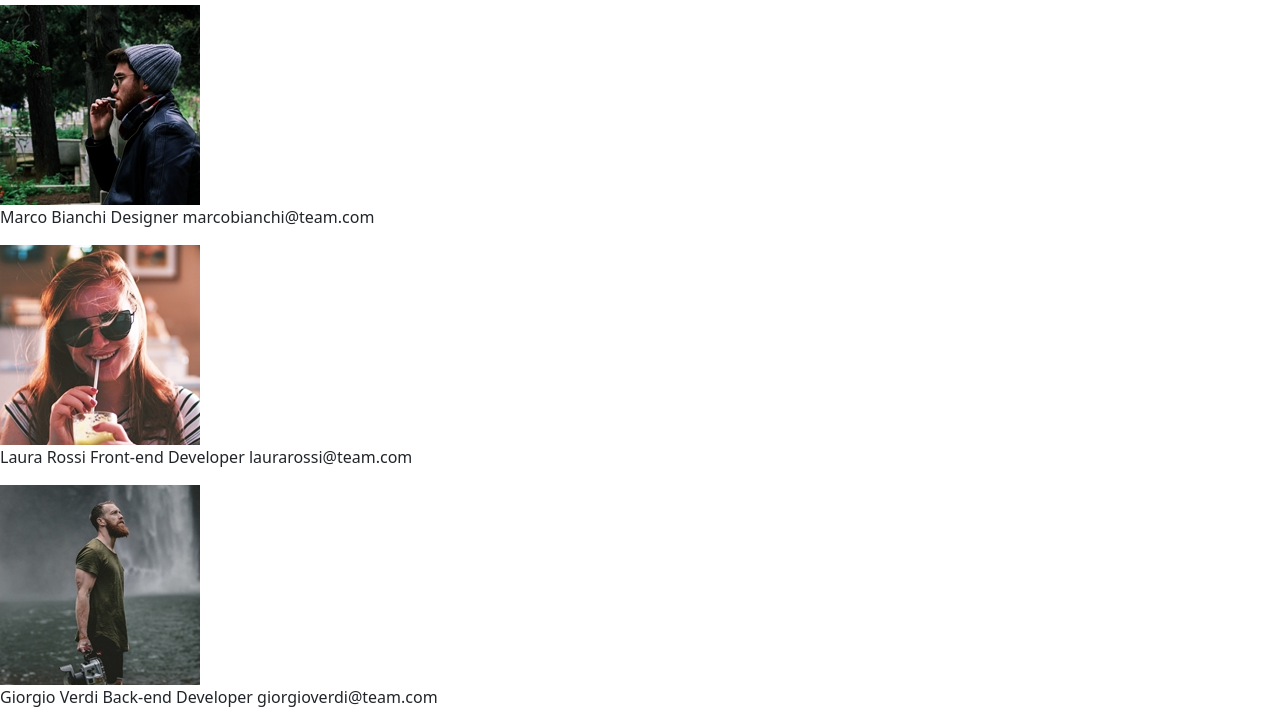
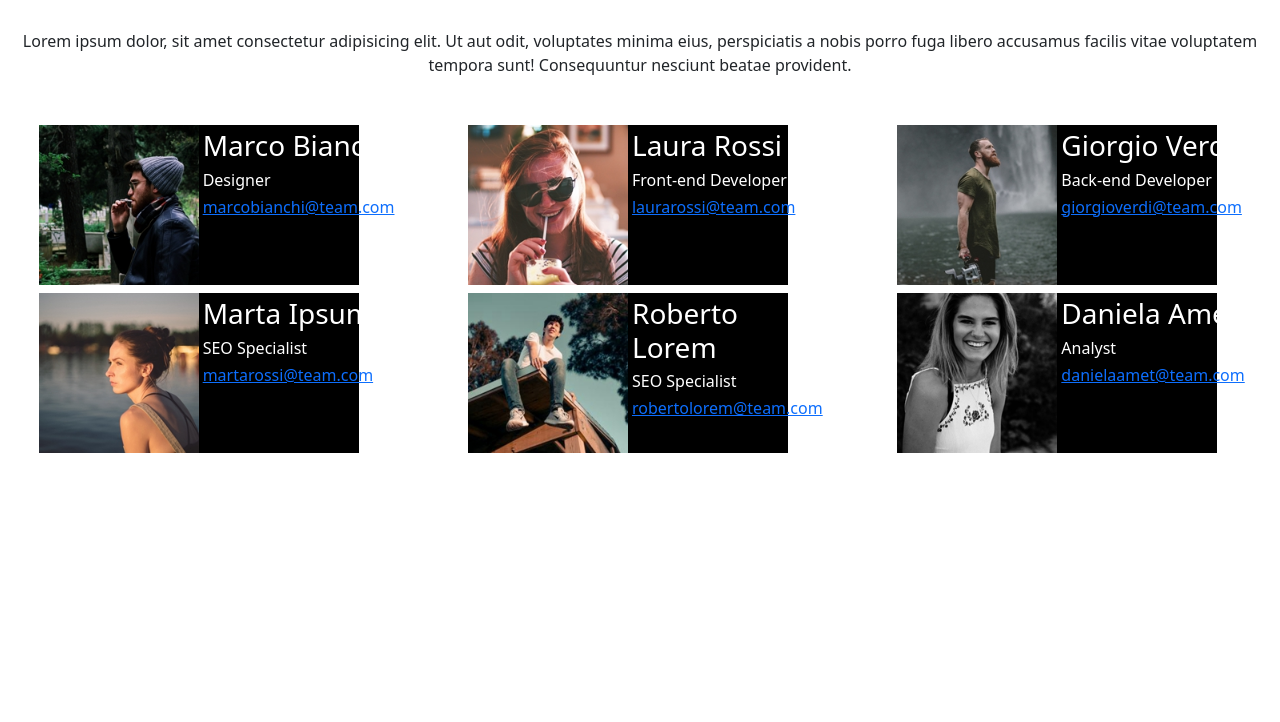
Before and after one commit to AndreaBarbuto99/js-our-team, a plain HTML site: page index.html in a window 1280 px wide. Shown: the part 115-837 px from the top of the page. After the commit the page ends 800 px from the top, so only its background shows below. Drawn offline with nearby package versions, Linux system fonts and the light colour scheme.

Commit message:
feat: added style with bootstrap to html elements from index.html and html elements form script.js

```diff
--- a/index.html
+++ b/index.html
@@ -11,13 +11,13 @@
 </head>
 
 <body>
-    <main>
+    <main class="mt-5">
         <h1 class="main-title">Meet our team</h1>
-        <p class="main-p">Lorem ipsum dolor, sit amet consectetur adipisicing elit. Ut aut odit, voluptates minima eius,
+        <p class="main-p mt-5">Lorem ipsum dolor, sit amet consectetur adipisicing elit. Ut aut odit, voluptates minima eius,
             perspiciatis a nobis porro fuga libero accusamus
             facilis vitae voluptatem tempora sunt! Consequuntur nesciunt beatae provident.</p>
 
-        <section class="card-container">
+        <section class="card-container row mt-5 justify-content-around gap-2 w-100">
 
         </section>
 
--- a/script.js
+++ b/script.js
@@ -62,10 +62,10 @@ function renderMembers (objArray, htmlOutput)
 
 function addNewCard (objElement){
   const card = `
-  <div>
-    <figure>
-      <img src="${objElement.img}" alt="${objElement.name}">
-      <figcaption>${objElement.name} ${objElement.role} ${objElement.email}
+  <div class="col-3  bg-black p-0">
+    <figure class="d-flex col-6 mb-0">
+      <img src="${objElement.img}" alt="${objElement.name}" class="w-100">
+      <figcaption class="p-1"><h3 class="text-white">${objElement.name}</h3><h6 class="text-white">${objElement.role}</h6><h6 class="text-white"><a href="">${objElement.email}</a></h6>
     </figure>
   </div>` ;
 
```
